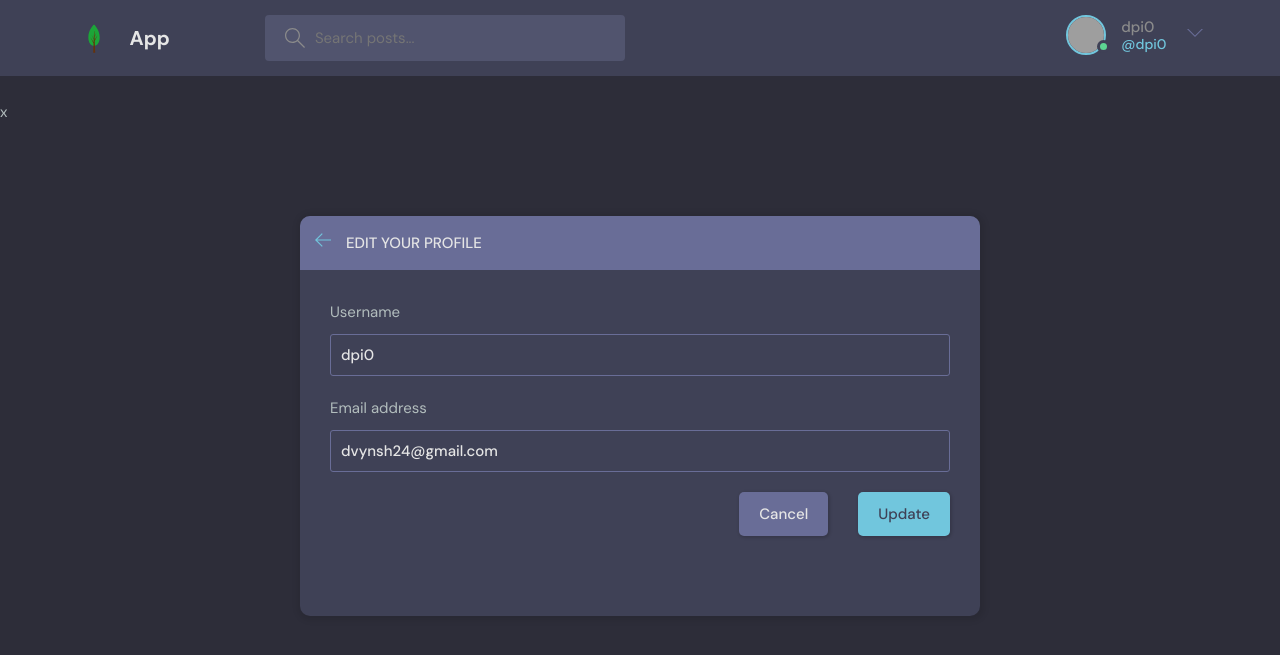
After one commit to dpi0/django_app1, a Django app: page /update_user/ in a window 1280 px wide. The commit adds this page. Shown: the top 655 px of the page. Run offline with Django 4.2, Linux system fonts and the light colour scheme; a user stored in the database is signed in; grey boxes are pictures that could not be loaded.

Commit message:
added user profile update

```diff
--- a/main_app/forms.py
+++ b/main_app/forms.py
@@ -1,5 +1,5 @@
 from django.forms import ModelForm
-from .models import Post, Comment
+from .models import Post, Comment, User
 
 
 # NOTE: this uses the fields of "Post" model & uses django's ModelForm to auto
@@ -16,3 +16,9 @@ class CommentForm(ModelForm):
         model = Comment
         fields = ["content"]
         # fields = "__all__"
+
+
+class UserForm(ModelForm):
+    class Meta:
+        model = User
+        fields = ["username", "email"]
--- a/main_app/templates/main_app/post.html
+++ b/main_app/templates/main_app/post.html
@@ -20,11 +20,11 @@
         {% if request.user == post.owner %}
         <div class="room__topRight">
           <a href="{% url 'update_post' post.id %}">
-            Edit
+            Edit Post
             ✏️
           </a>
           <a href="{% url 'delete_post' post.id %}">
-            Delete
+            Delete Post
             🗑️
           </a>
         </div>
--- a/main_app/templates/main_app/profile.html
+++ b/main_app/templates/main_app/profile.html
@@ -17,7 +17,9 @@
         <div class="profile__info">
           <h3>{{user.username}}</h3>
           <p>@{{user.username}}</p>
-          <a href="edit-user.html" class="btn btn--main btn--pill">Edit Profile</a>
+          {% if request.user == user %}
+          <a href="{% url 'update_user' %}" class="btn btn--main btn--pill">Edit Profile</a>
+          {% endif %}
         </div>
         <div class="profile__about">
           <h3>About</h3>
--- /dev/null
+++ b/main_app/templates/main_app/update_user.html
@@ -0,0 +1,51 @@
+{% extends "base.html" %}
+{% block content %}
+
+<main class="update-account layout">
+  <div class="container">
+    <div class="layout__box">
+      <div class="layout__boxHeader">
+        <div class="layout__boxTitle">
+          <a href="{% url 'home' %}">
+            <svg version="1.1" xmlns="http://www.w3.org/2000/svg" width="32" height="32" viewBox="0 0 32 32">
+              <title>arrow-left</title>
+              <path
+                d="M13.723 2.286l-13.723 13.714 13.719 13.714 1.616-1.611-10.96-10.96h27.625v-2.286h-27.625l10.965-10.965-1.616-1.607z">
+              </path>
+            </svg>
+          </a>
+          <h3>Edit your profile</h3>
+        </div>
+      </div>
+      <div class="layout__body">
+        <form class="form" action="#" method="POST">
+          {% csrf_token %}
+
+          {% for field in form %}
+
+
+          <!-- <div class="form__group">
+            <label for="profile_pic">Avatar</label>
+            <input id="profile_pic" name="profile_pic" type="file" />
+          </div> -->
+
+          <div class="form__group">
+            <label for="username">{{ field.label }}</label>
+            {{ field }}
+          </div>
+
+          {% endfor %}
+
+
+
+          <div class="form__action">
+            <a class="btn btn--dark" href="index.html">Cancel</a>
+            <button class="btn btn--main" type="submit">Update</button>
+          </div>
+        </form>
+      </div>
+    </div>
+  </div>
+  </div>
+</main>
+{% endblock %}
--- a/main_app/urls.py
+++ b/main_app/urls.py
@@ -18,7 +18,7 @@ from .views_drivers.views_crud_comment import (
     update_comment,
     delete_comment,
 )
-from .views_drivers.views_user_profile import user_profile
+from .views_drivers.views_user_profile import user_profile, update_user
 
 urlpatterns = [
     path("login/", login_view, name="login"),
@@ -28,6 +28,7 @@ urlpatterns = [
     path("home/", home, name="home"),
     path("about", about, name="about"),
     path("user/<str:username>/", user_profile, name="profile"),
+    path("update_user/", update_user, name="update_user"),
     path("post/<int:post_id>/", post, name="post"),
     path("create_post/", create_post, name="create_post"),
     path("update_post/<int:post_id>/", update_post, name="update_post"),
--- a/main_app/views_drivers/views_user_profile.py
+++ b/main_app/views_drivers/views_user_profile.py
@@ -1,13 +1,16 @@
-from django.shortcuts import render
+from django.shortcuts import render, redirect
 from django.contrib.auth.models import User
 from ..models import Topic
-from django.db.models import Q
+
+# from django.db.models import Q
+from django.contrib.auth.decorators import login_required
+from ..forms import UserForm
 
 
 def user_profile(request, username):
-    query_param = (
-        request.GET.get("q") if request.GET.get("q") is not None else ""
-    )
+    # query_param = (
+    #     request.GET.get("q") if request.GET.get("q") is not None else ""
+    # )
     # user = User.objects.get(id=user_id)
     user = User.objects.get(username=username)
     posts = user.post_set.all()
@@ -23,3 +26,17 @@ def user_profile(request, username):
         "topics": topics,
     }
     return render(request, "main_app/profile.html", context)
+
+
+@login_required(login_url="login")
+def update_user(request):
+    form = UserForm(instance=request.user)
+
+    if request.method == "POST":
+        form = UserForm(request.POST, instance=request.user)
+        if form.is_valid():
+            form.save()
+            return redirect("profile", request.user.username)
+
+    context = {"form": form}
+    return render(request, "main_app/update_user.html", context)
--- a/templates/navbar.html
+++ b/templates/navbar.html
@@ -24,7 +24,7 @@
             {% if request.user.is_authenticated %}
 
             <div class="header__user">
-                <a href="profile.html">
+                <a href="{% url 'home' %}">
                     <div class="avatar avatar--medium active">
                         <img src="https://randomuser.me/api/portraits/men/37.jpg" />
                     </div>
@@ -48,8 +48,8 @@
             {% endif %}
 
             <div class="dropdown-menu">
-                <a href="settings.html" class="dropdown-link"><svg version="1.1" xmlns="http://www.w3.org/2000/svg"
-                        width="32" height="32" viewBox="0 0 32 32">
+                <a href="{% url 'update_user' %}" class="dropdown-link"><svg version="1.1"
+                        xmlns="http://www.w3.org/2000/svg" width="32" height="32" viewBox="0 0 32 32">
                         <title>tools</title>
                         <path
                             d="M27.465 32c-1.211 0-2.35-0.471-3.207-1.328l-9.392-9.391c-2.369 0.898-4.898 0.951-7.355 0.15-3.274-1.074-5.869-3.67-6.943-6.942-0.879-2.682-0.734-5.45 0.419-8.004 0.135-0.299 0.408-0.512 0.731-0.572 0.32-0.051 0.654 0.045 0.887 0.277l5.394 5.395 3.586-3.586-5.394-5.395c-0.232-0.232-0.336-0.564-0.276-0.887s0.272-0.596 0.572-0.732c2.552-1.152 5.318-1.295 8.001-0.418 3.274 1.074 5.869 3.67 6.943 6.942 0.806 2.457 0.752 4.987-0.15 7.358l9.392 9.391c0.844 0.842 1.328 2.012 1.328 3.207-0 2.5-2.034 4.535-4.535 4.535zM15.101 19.102c0.26 0 0.516 0.102 0.707 0.293l9.864 9.863c0.479 0.479 1.116 0.742 1.793 0.742 1.398 0 2.535-1.137 2.535-2.535 0-0.668-0.27-1.322-0.742-1.793l-9.864-9.863c-0.294-0.295-0.376-0.74-0.204-1.119 0.943-2.090 1.061-4.357 0.341-6.555-0.863-2.631-3.034-4.801-5.665-5.666-1.713-0.561-3.468-0.609-5.145-0.164l4.986 4.988c0.391 0.391 0.391 1.023 0 1.414l-5 5c-0.188 0.188-0.441 0.293-0.707 0.293s-0.52-0.105-0.707-0.293l-4.987-4.988c-0.45 1.682-0.397 3.436 0.164 5.146 0.863 2.631 3.034 4.801 5.665 5.666 2.2 0.721 4.466 0.604 6.555-0.342 0.132-0.059 0.271-0.088 0.411-0.088z">
```
Also changed, not shown: db.sqlite3.
